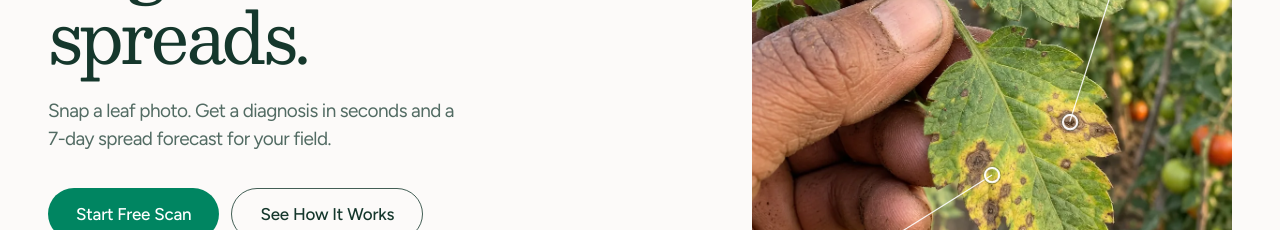
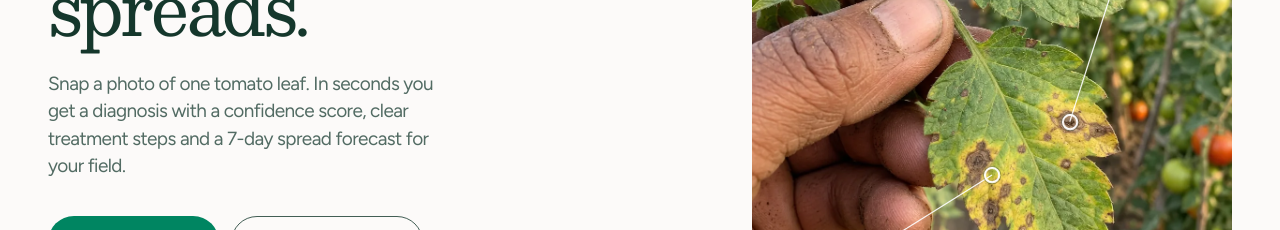
Before and after one commit to itzshazan/BlightScan, a Next.js app in the folder web/: page / in a window 1280 px wide. Shown: the part 382-612 px from the top of the page. Built offline with nearby package versions, Linux system fonts and the light colour scheme; no server answers.

Commit message:
2st draft complete3

```diff
--- a/web/app/(marketing)/page.tsx
+++ b/web/app/(marketing)/page.tsx
@@ -54,7 +54,9 @@ export default function HomePage() {
           <div>
             <p className="eyebrow">AI-assisted tomato crop monitoring</p>
             <h1 className="display-1 mt-5 max-w-[12ch]">Catch tomato blight before it spreads.</h1>
-            <p className="lead mt-6 max-w-[34ch]">Snap a leaf photo. Get a diagnosis in seconds and a 7-day spread forecast for your field.</p>
+            <p className="lead mt-6 max-w-[34ch]">
+              Snap a photo of one tomato leaf. In seconds you get a diagnosis with a confidence score, clear treatment steps and a 7-day spread forecast for your field.
+            </p>
             <div data-intro="text" className="mt-9 flex flex-wrap gap-3">
               <ScanCTA />
               <Button href="#how-it-works" variant="outline" size="lg">
```
